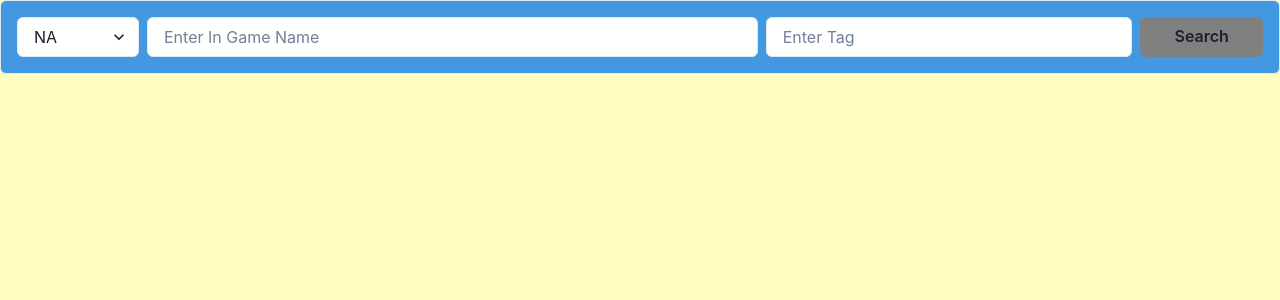
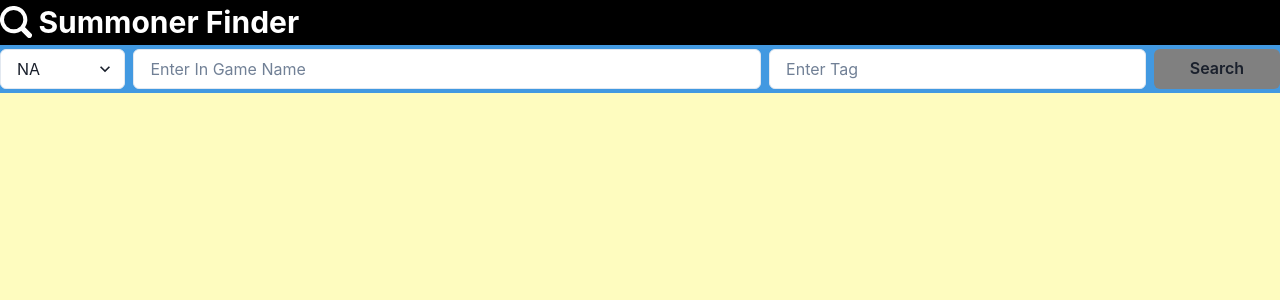
Before and after one commit to Sdk6/riot-api, a React (Create React App) app: page / in a window 1280 px wide. Shown: the top 300 px of the page. Built offline with nearby package versions, Linux system fonts and the light colour scheme.

Commit message:
got rid of weird space in between components

```diff
--- a/package.json
+++ b/package.json
@@ -3,6 +3,7 @@
   "version": "0.1.0",
   "private": true,
   "dependencies": {
+    "@chakra-ui/icons": "^2.1.1",
     "@chakra-ui/react": "^2.8.2",
     "@emotion/react": "^11.11.4",
     "@emotion/styled": "^11.11.5",
--- a/src/App.js
+++ b/src/App.js
@@ -2,9 +2,11 @@ import logo from './logo.svg';
 import './App.css';
 import { ChakraProvider } from '@chakra-ui/react';
 import SearchSummoner from './pages/SearchSummoner.js';
+import Banner from './pages/Banner.js';
 function App() {
   return (
     <ChakraProvider bg="#ECC94B">
+      <Banner />
       <SearchSummoner />
     </ChakraProvider>
   );
--- /dev/null
+++ b/src/pages/Banner.js
@@ -0,0 +1,20 @@
+import { Search2Icon } from '@chakra-ui/icons';
+import {
+    Flex,
+    Box,
+    Text,
+    Spacer
+} from '@chakra-ui/react'
+const Banner = () =>{
+    return(
+        <>
+            <Flex bg="black">
+                <Search2Icon mt=".5%" mr=".5%" boxSize="8" color="white"/>
+
+                <Text as="b" fontSize="3xl" color="white" >Summoner Finder</Text>
+            </Flex>
+        </>
+    )
+}
+
+export default Banner;
--- a/src/pages/DisplaySummoner.js
+++ b/src/pages/DisplaySummoner.js
@@ -8,7 +8,7 @@ import SummonerIcon from './SummonerIcon'
 const DisplaySummoner = ({summoner, summonerIcon, summonerLevel}) => {
 
     return (
-        <Flex bg="gray">
+        <Flex bg="gray" width="100%">
             <Box>
                 <SummonerIcon summonerIcon={summonerIcon} summonerLevel={summonerLevel}/>
             </Box>
--- a/src/pages/SearchSummoner.js
+++ b/src/pages/SearchSummoner.js
@@ -47,8 +47,7 @@ const SearchSummoner = () => {
 
     return (
         <>
-        <Center>
-        <Box p="4" w="100vw" borderRadius="md" borderWidth="1px" bg="#4299e1">
+        <Box alignContent="center" w="100vw" h="6vh" bg="#4299e1">
             <FormControl>
                 <HStack spacing="2" w="100%">
                     <Select
@@ -84,7 +83,6 @@ const SearchSummoner = () => {
                 </HStack>
             </FormControl>
         </Box>
-    </Center>
     {isLoading && <p>Loading...</p>}
     {!isLoading && isSuccessful && (
         <DisplaySummoner
```
Also changed, not shown: 1 other file (tests, documents, lock files or other folders).
